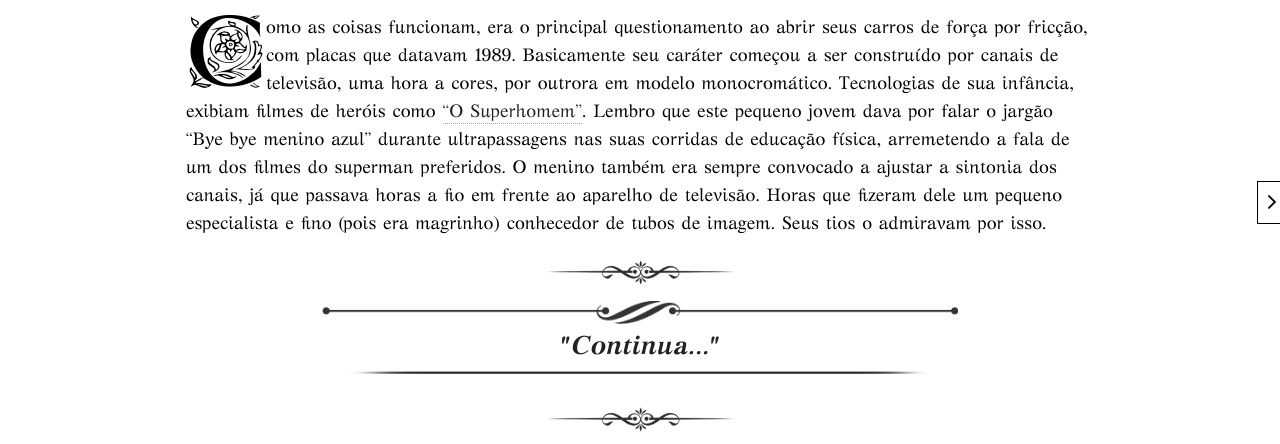
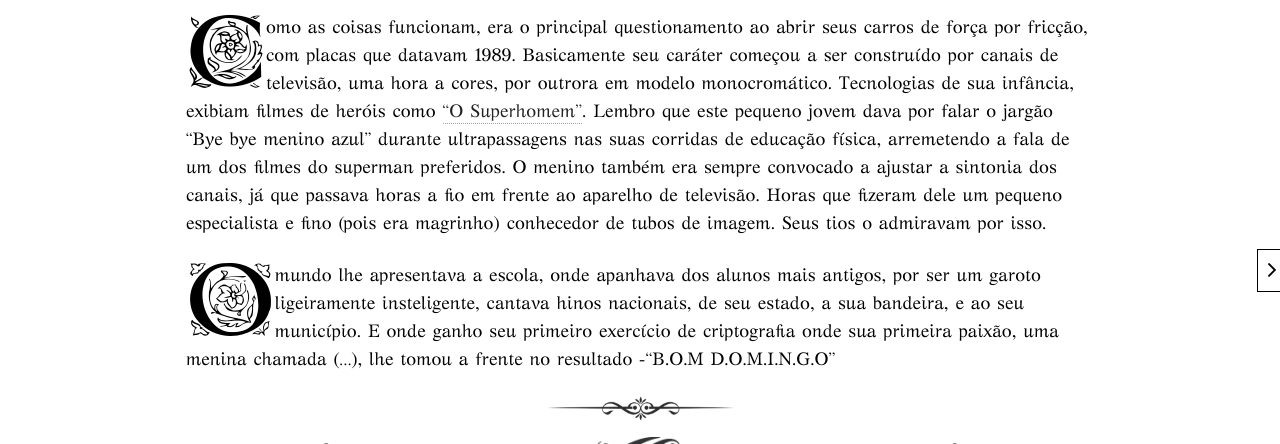
Before and after one commit to Agt-Morgu5/agt-morgu5.github.io, a Jekyll site: the page built from _posts/blog/views/2015-11-14-no-more-flags.md, in a window 1280 px wide and 900 px high, scrolled down 957 px, cut to the strip 0-444 px from the top of the window. Built offline with Jekyll 4.4.1, drawn with Linux system fonts in a browser that asks for light colours; nearby versions of some CDN libraries; comment, search, counter and statistics services are not loaded.

Commit message:
Update 2015-11-14-no-more-flags.md

```diff
--- a/_posts/blog/views/2015-11-14-no-more-flags.md
+++ b/_posts/blog/views/2015-11-14-no-more-flags.md
@@ -14,6 +14,8 @@ author: Morgu5
 <span class="dcap">E</span>ra apenas um garoto ambulante arrastando um saco batido pelo tempo de brinquedos velhos, sujos, quebrados e esquecidos. Procurando algum sentido no ["O fim de quase todas as coisas"](https://tipoquarentaedois.blogspot.com.br/2013/11/o-fim-de-quase-todas-as-coisas-abu.html){:target="_blank"}, um conto escrito por alguém muito importante, e sentido por ter feito tais estragos. Seu olhar era um azul gélido, e poderia jurar que até o ar em sua volta acompanhava essa pequena variação de temperatura, procurando algum sentido em tais estragos. Seu olhar também era por horas raivoso e brilhante como esmeraldas dentro de um cão, que apanhava sem quaisquer motivos, ao qual indicava uma rotina de tortura por algo que deixara de fazer. Geralmente alguma obrigação doméstica, ou a falta de compromisso com a alimentação de alguma das feras da propriedade. Que fora tão fiel como ouvinte, como saco de pancadas, sempre mudo engolindo as próprias lágrimas, as quais já tinham um desvio de rota como padrão, escorriam de um sabor metálico ao seu estômago, ao invés de aliviar a pressão de tantos medos de seu pequeno coração, blendavam com altíssimos sucos gástricos e certa raiva nos olhos.
 
 <span class="dcap">C</span>omo as coisas funcionam, era o principal questionamento ao abrir seus carros de força por fricção, com placas que datavam 1989. Basicamente seu caráter começou a ser construído por canais de televisão, uma hora a cores, por outrora em modelo monocromático. Tecnologias de sua infância, exibiam filmes de heróis como ["O Superhomem"](https://pt.wikipedia.org/wiki/Superman#1989-1999:_Morte.2C_Retorno.2C_casamento_e_a_influ.C3.AAncia_de_John_Byrne){:target="_blank"}. Lembro que este pequeno jovem dava por falar o jargão "Bye bye menino azul" durante ultrapassagens nas suas corridas de educação física, arremetendo a fala de um dos filmes do superman preferidos. O menino também era sempre convocado a ajustar a sintonia dos canais, já que passava horas a fio em frente ao aparelho de televisão. Horas que fizeram dele um pequeno especialista e fino (pois era magrinho) conhecedor de tubos de imagem. Seus tios o admiravam por isso.
+
+<span class="dcap">O</span>mundo lhe apresentava a escola, onde apanhava dos alunos mais antigos, por ser um garoto ligeiramente insteligente, cantava hinos nacionais, de seu estado, a sua bandeira, e ao seu município. E onde ganho seu primeiro exercício de criptografia onde sua primeira paixão, uma menina chamada (...), lhe tomou a frente no resultado -"B.O.M D.O.M.I.N.G.O"
 
 <div class="text-divider"></div>
 
```
